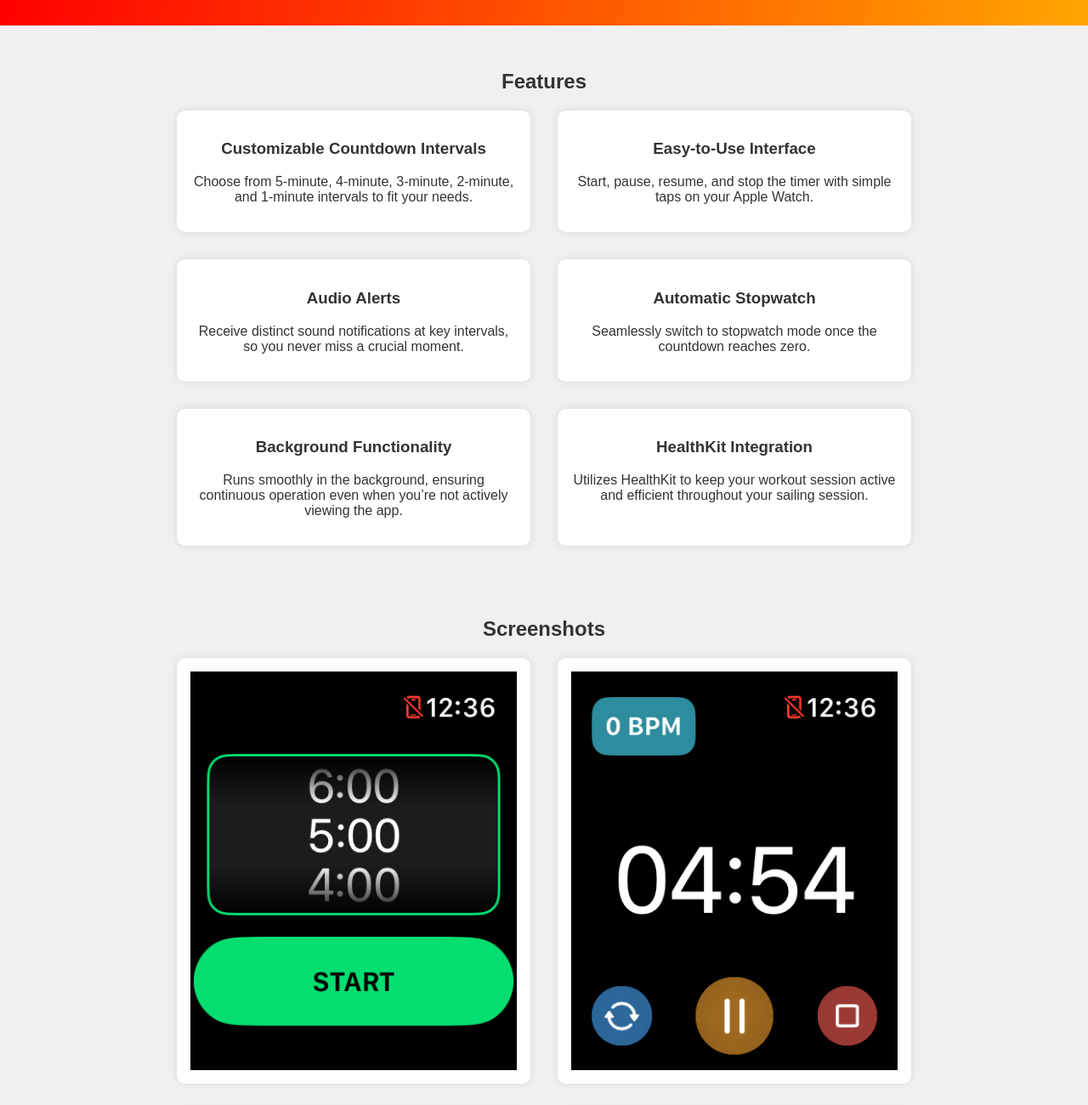
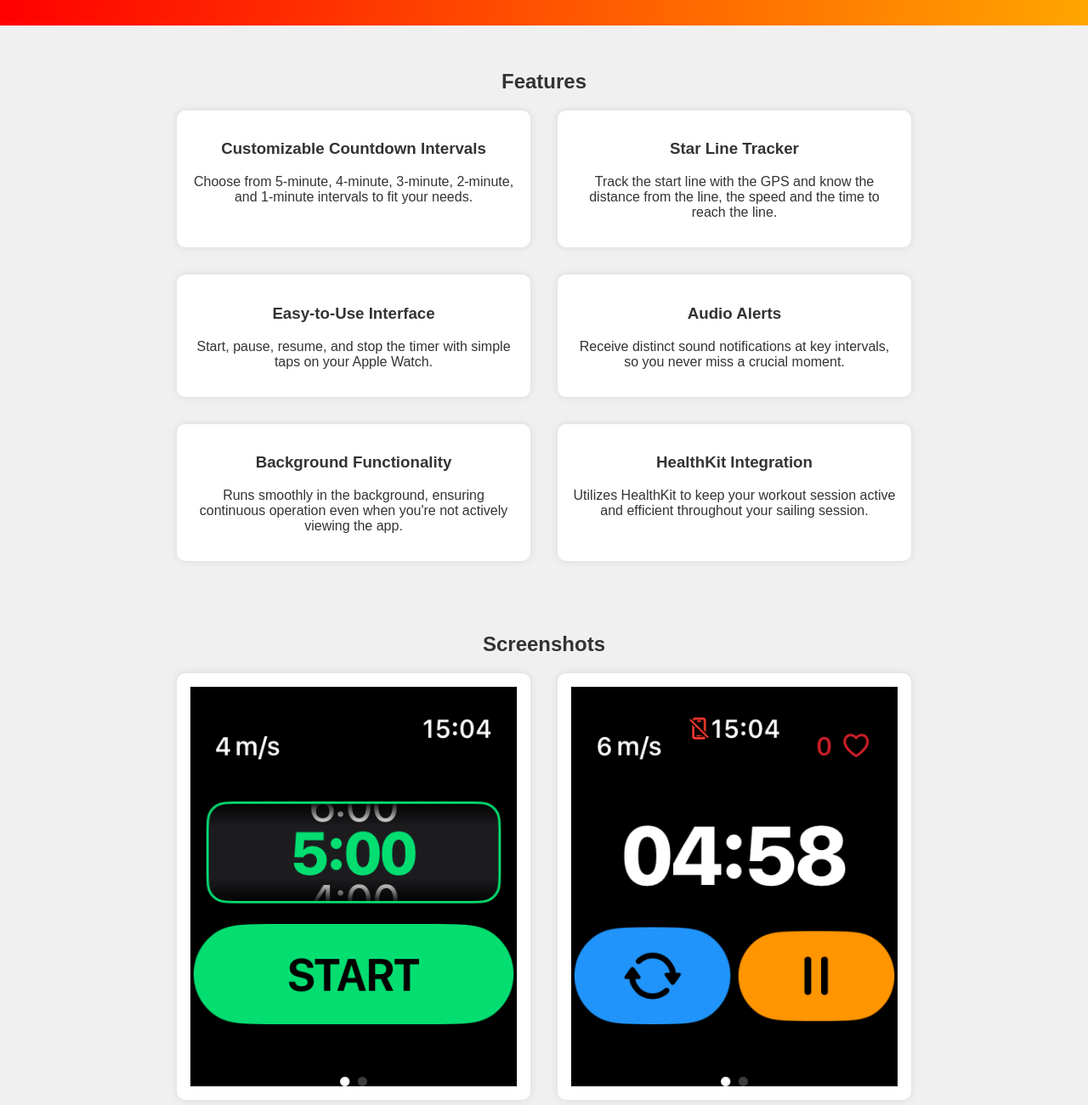
Before and after one commit to kekko7072/SailingWatch, a plain HTML site: page website/public/index.html in a window 1280 px wide. Shown: the part 340-1640 px from the top of the page at 85% size. Drawn offline with Linux system fonts and the light colour scheme.

```diff
--- a/website/public/index.html
+++ b/website/public/index.html
@@ -34,6 +34,10 @@
                     <h3>Customizable Countdown Intervals</h3>
                     <p>Choose from 5-minute, 4-minute, 3-minute, 2-minute, and 1-minute intervals to fit your needs.</p>
                 </div>
+                 <div class="feature">
+                    <h3>Star Line Tracker</h3>
+                    <p>Track the start line with the GPS and know the distance from the line, the speed and the time to reach the line.</p>
+                </div>
                 <div class="feature">
                     <h3>Easy-to-Use Interface</h3>
                     <p>Start, pause, resume, and stop the timer with simple taps on your Apple Watch.</p>
@@ -43,12 +47,8 @@
                     <p>Receive distinct sound notifications at key intervals, so you never miss a crucial moment.</p>
                 </div>
                 <div class="feature">
-                    <h3>Automatic Stopwatch</h3>
-                    <p>Seamlessly switch to stopwatch mode once the countdown reaches zero.</p>
-                </div>
-                <div class="feature">
                     <h3>Background Functionality</h3>
-                    <p>Runs smoothly in the background, ensuring continuous operation even when you’re not actively viewing the app.</p>
+                    <p>Runs smoothly in the background, ensuring continuous operation even when you're not actively viewing the app.</p>
                 </div>
                 <div class="feature">
                     <h3>HealthKit Integration</h3>
@@ -60,10 +60,12 @@
         <section id="screenshots">
             <h2>Screenshots</h2>
             <div class="screenshots-container">
-                <img src="assets/screenshot-1.png" alt="Screenshot 1">
-                <img src="assets/screenshot-2.png" alt="Screenshot 2">
-                <img src="assets/screenshot-3.png" alt="Screenshot 3">
-                <img src="assets/screenshot-4.png" alt="Screenshot 4">
+                <img src="assets/screenshot_1.png" alt="Screenshot 1">
+                <img src="assets/screenshot_2.png" alt="Screenshot 2">
+                <img src="assets/screenshot_3.png" alt="Screenshot 3">
+                <img src="assets/screenshot_4.png" alt="Screenshot 4">
+                <img src="assets/screenshot_5.png" alt="Screenshot 5">
+                <img src="assets/screenshot_6.png" alt="Screenshot 6">
             </div>
         </section>
 
```
Also changed, not shown: website/public/assets/screenshot-1.png (deleted), website/public/assets/screenshot-2.png (deleted), website/public/assets/screenshot-3.png (deleted), website/public/assets/screenshot-4.png (deleted), website/public/assets/screenshot_1.png (added), website/public/assets/screenshot_2.png (added), website/public/assets/screenshot_3.png (added), website/public/assets/screenshot_4.png (added), website/public/assets/screenshot_5.png (added), website/public/assets/screenshot_6.png (added), 2 other files.
